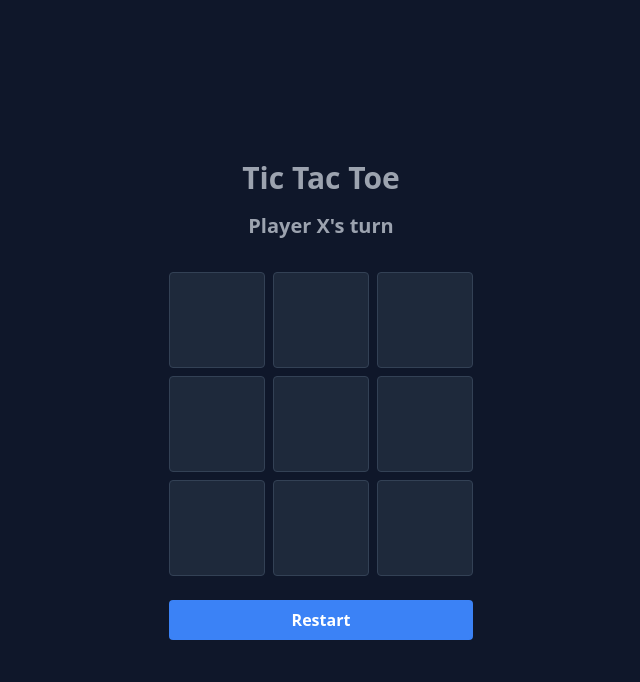
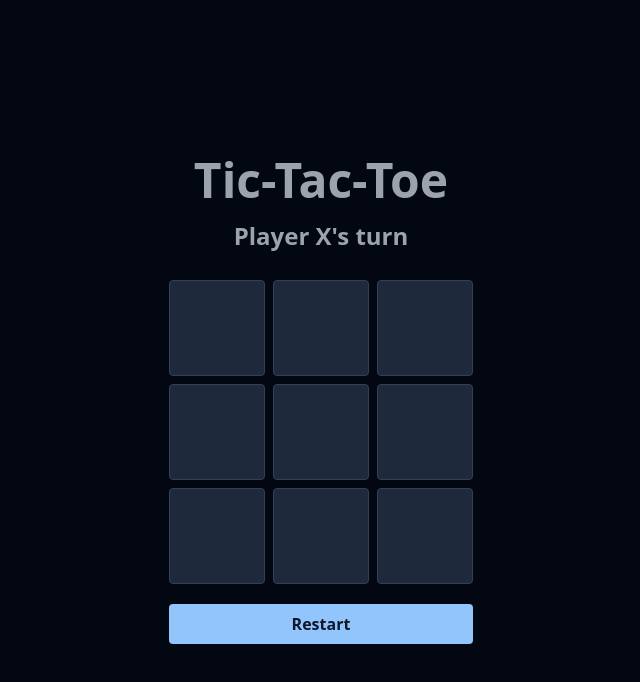
Before and after one commit to lukeramljak/odin-tic-tac-toe, a website: page index.html in a window 1280 px wide. Both pictures are taken after a click on the button "Restart". Shown: the whole page, without its empty margins (319-959 px from the left). Drawn offline with Linux system fonts and the light colour scheme.

Commit message:
finish styling

```diff
--- a/index.html
+++ b/index.html
@@ -5,14 +5,14 @@
     <meta name="viewport" content="width=device-width, initial-scale=1.0" />
     <link rel="icon" href="./favicon.png" />
     <link rel="stylesheet" href="./output.css" />
-    <script src="game.js" defer></script>
+    <script src="./src/game.js" defer></script>
     <title>Tic Tac Toe</title>
   </head>
-  <body class="grid h-screen place-content-center bg-slate-900 text-gray-400">
-    <div id="container" class="grid gap-6 text-center">
+  <body class="grid h-screen place-content-center bg-gray-950 text-gray-400">
+    <div id="container" class="grid gap-5 text-center">
       <div class="flex flex-col gap-2">
-        <h1 class="text-3xl font-bold">Tic Tac Toe</h1>
-        <h2 id="message" class="rounded p-2 text-xl font-bold">
+        <h1 class="text-5xl font-bold">Tic-Tac-Toe</h1>
+        <h2 id="message" class="rounded p-2 text-2xl font-bold">
           Player X's turn
         </h2>
       </div>
@@ -56,7 +56,7 @@
       </div>
       <button
         id="restartBtn"
-        class="rounded bg-blue-500 px-4 py-2 font-bold text-white hover:bg-blue-700"
+        class="rounded bg-blue-300 px-4 py-2 font-bold text-slate-900 hover:bg-blue-400"
       >
         Restart
       </button>
--- a/game.js
+++ b/src/game.js
@@ -47,6 +47,7 @@ const displayController = (() => {
     gameBoard.reset();
     gameController.reset();
     updateGameBoard();
+    messageElement.classList.remove('text-rose-500', 'text-green-500');
     setMessageElement("Player X's turn");
   });
 
@@ -59,9 +60,12 @@ const displayController = (() => {
   const setResultMessage = (winner) => {
     if (winner === 'Draw') {
       setMessageElement("It's a draw!");
+      messageElement.classList.add('text-rose-500');
     } else {
       setMessageElement(`Player ${winner} wins!`);
+      messageElement.classList.add('text-green-500');
     }
+    console.log(messageElement.classList);
   };
 
   const setMessageElement = (message) => {
```
